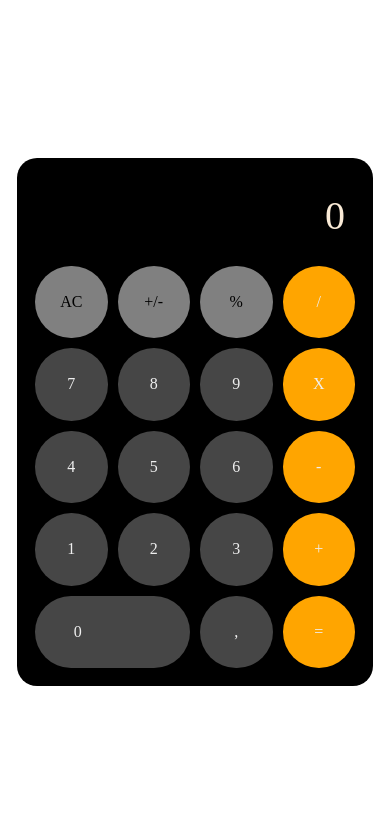
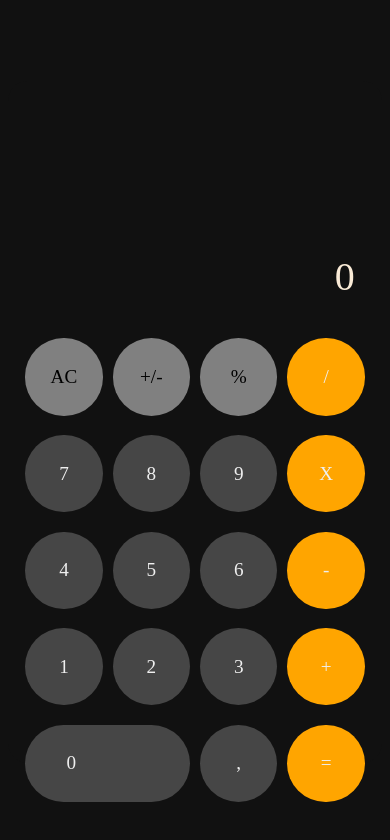
Before and after one commit to soun1005/i-calculator_clonecoding, a React (Create React App) app: page / in a window 390 px wide. Shown: the top 840 px of the page. Built offline with nearby package versions, Linux system fonts and the light colour scheme.

Commit message:
favicon added responsive design applied

```diff
--- a/public/index.html
+++ b/public/index.html
@@ -2,7 +2,7 @@
 <html lang="en">
   <head>
     <meta charset="utf-8" />
-    <link rel="icon" href="%PUBLIC_URL%/favicon.ico" />
+    <link rel="icon" href="%PUBLIC_URL%/applecalcul.png" />
     <meta name="viewport" content="width=device-width, initial-scale=1" />
     <meta name="theme-color" content="#000000" />
     <meta
@@ -24,7 +24,7 @@
       work correctly both with client-side routing and a non-root public URL.
       Learn how to configure a non-root public URL by running `npm run build`.
     -->
-    <title>Calculator</title>
+    <title>i-calculator clone</title>
   </head>
   <body>
     <noscript>You need to enable JavaScript to run this app.</noscript>
--- a/src/App.css
+++ b/src/App.css
@@ -11,7 +11,7 @@ body {
 }
 
 .wrap {
-  background-color: rgb(0, 0, 0);
+  background-color: rgb(17, 17, 17);
   padding: 1.1rem;
   border-radius: 20px;
   aspect-ratio: 5/4;
@@ -31,6 +31,7 @@ body {
   align-items: center;
   justify-content: flex-end;
 }
+
 .output {
   margin: 0 10px;
   font-size: 2.5rem;
@@ -45,6 +46,7 @@ body {
   aspect-ratio: 1/1;
   align-items: center;
   cursor: pointer;
+  font-size: 1.5rem;
 }
 
 .btn:hover {
--- a/src/App.js
+++ b/src/App.js
@@ -108,7 +108,13 @@ function App() {
 
     switch (operator) {
       case '/':
-        res = prevNum / curNum;
+        if (curNum === 0) {
+          alert('cannot be divided by 0');
+          setCurState(0);
+          return;
+        }
+        const firstVal = prevNum / curNum;
+        res = firstVal.toFixed(10);
         break;
       case 'X':
         res = prevNum * curNum;
--- a/src/breakpoints.css
+++ b/src/breakpoints.css
@@ -0,0 +1,15 @@
+@media (max-width: 760px) {
+  body {
+    background-color: rgb(17, 17, 17);
+  }
+  .wrap {
+    min-width: 87%;
+    gap: 3%;
+  }
+  .outputScreen {
+    margin: 20% 0;
+  }
+  .btn {
+    font-size: 1.2rem;
+  }
+}
```
Also changed, not shown: public/applecalcul.png (added).
